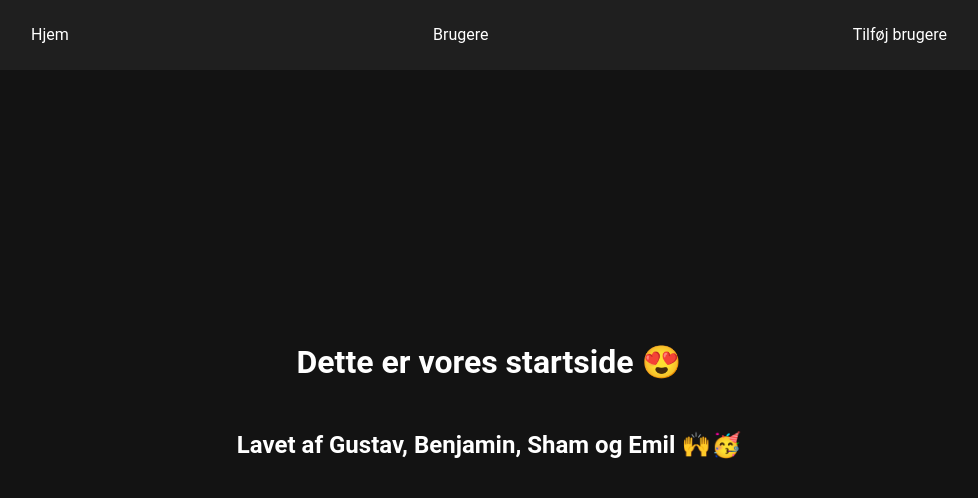
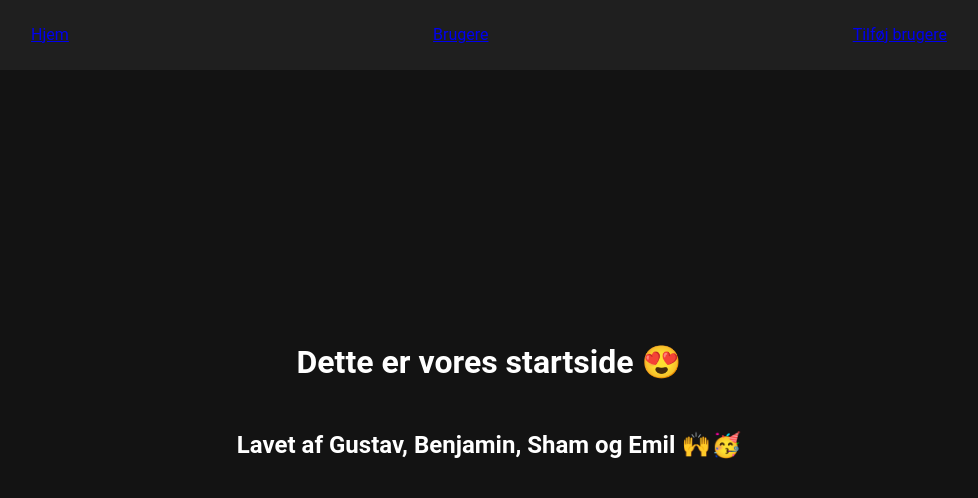
Before and after one commit to Benjamin-Harris1/react-skole-projekt, a React (Vite) app: page / in a window 1280 px wide. Shown: the top 498 px of the page, without its empty margins (151-1129 px from the left). Built offline with nearby package versions, Linux system fonts and the light colour scheme.

Commit message:
Update Navbar.jsx

```diff
--- a/src/components/Navbar.jsx
+++ b/src/components/Navbar.jsx
@@ -1,11 +1,12 @@
 import React from "react";
+import { NavLink } from "react-router-dom";
 
 export default function Navbar() {
   return (
-    <div className="Navbar">
-      <p>Hjem</p>
-      <p>Brugere</p>
-      <p>Tilføj brugere</p>
-    </div>
+    <nav className="Navbar">
+      <NavLink to="/">Hjem</NavLink>
+      <NavLink to="/users">Brugere</NavLink>
+      <NavLink to="/">Tilføj brugere</NavLink>
+    </nav>
   );
 }
```
